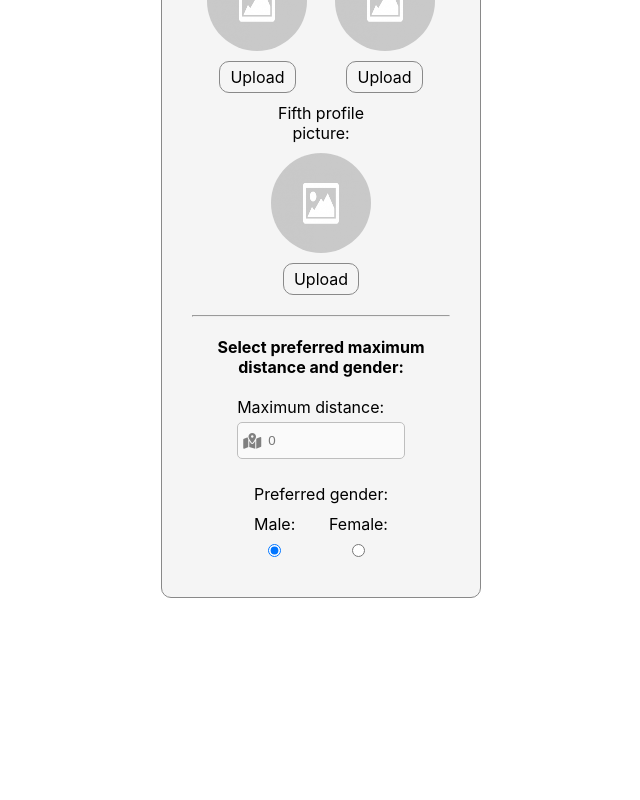
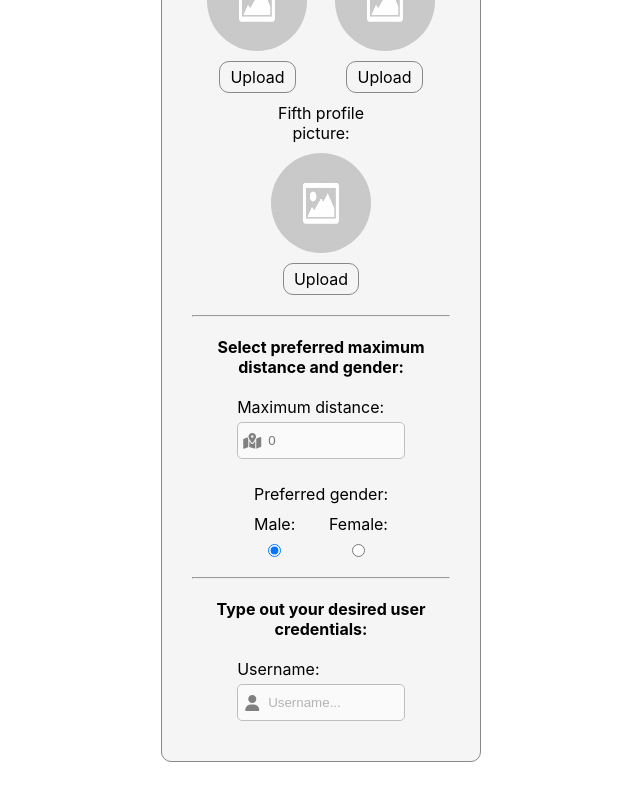
Before and after one commit to ivangeorgiev34/FlameDating, a React (Create React App) app: page /register in a window 1280 px wide. Shown: the part 1453-2253 px from the top of the page, without its empty margins (319-959 px from the left). Before the commit the page ends 2111 px from the top, so only its background shows below. Built offline with nearby package versions, Linux system fonts and the light colour scheme.

Commit message:
Add usernameContainer class element

```diff
--- a/src/pages/Register/Register.tsx
+++ b/src/pages/Register/Register.tsx
@@ -347,6 +347,21 @@ export const Register: React.FC = () => {
             </div>
           </div>
         </div>
+        <hr />
+        <h4>Type out your desired user credentials:</h4>
+        <div className={styles.usernameContainer}>
+          <label htmlFor="username">Username:</label>
+          <div className={styles.usernameInputContainer}>
+            <i className="fa-solid fa-user"></i>
+            <input
+              type="text"
+              name="username"
+              placeholder="Username..."
+              value={formValues.username}
+              onChange={(e) => onFormChange(e)}
+            />
+          </div>
+        </div>
       </div>
     </div>
   );
```
